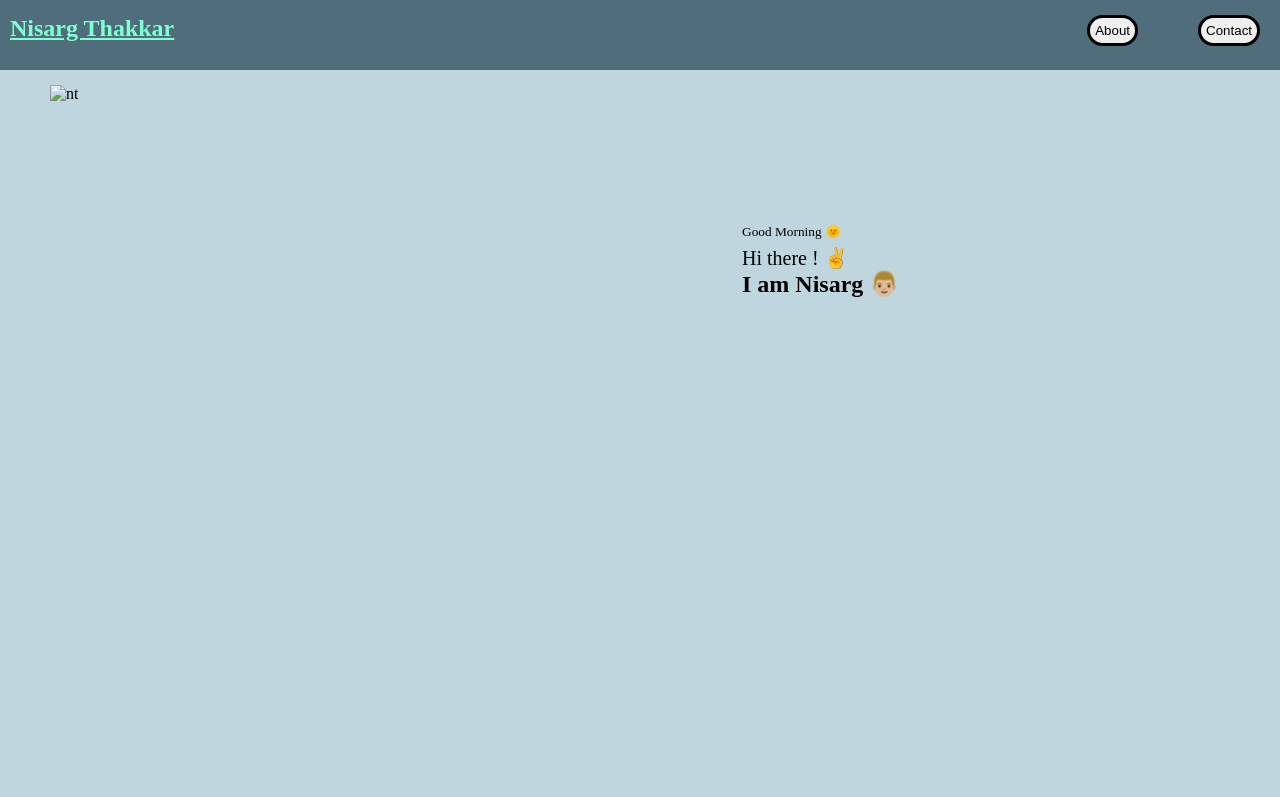
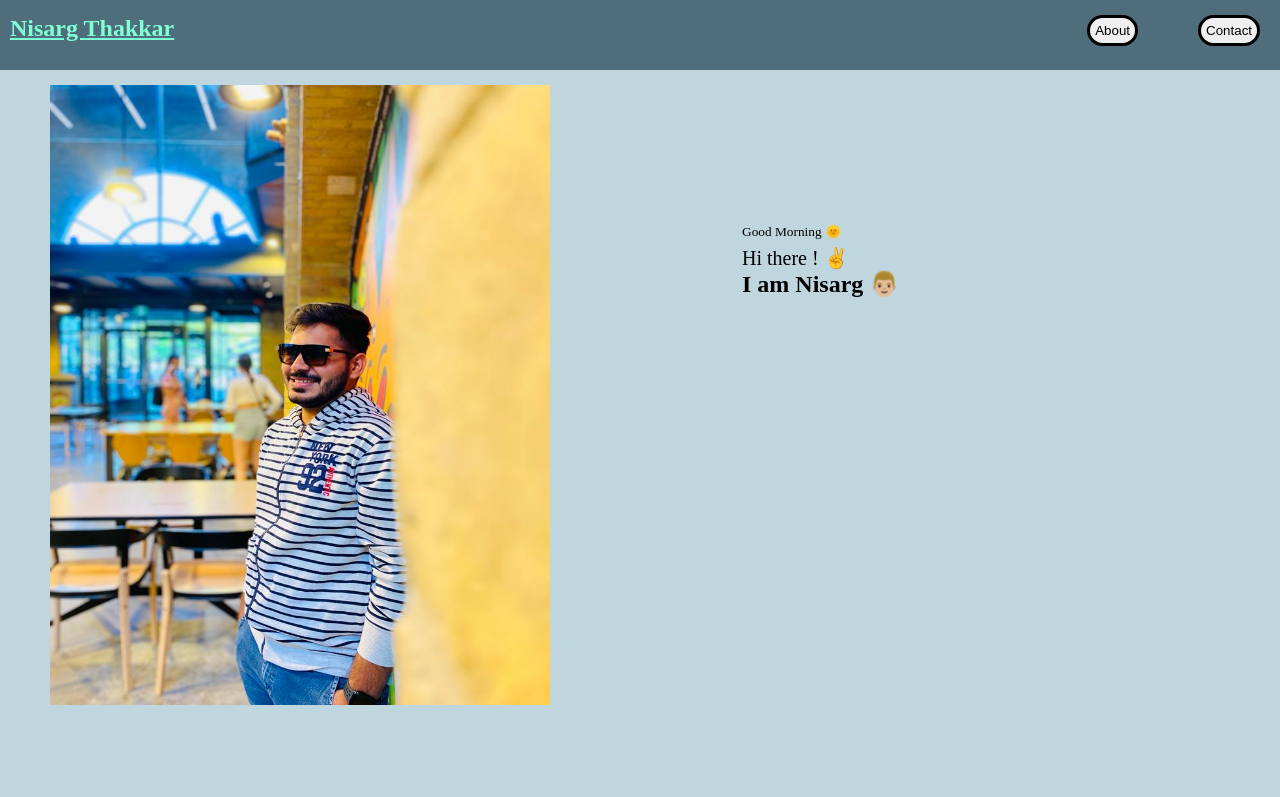
Before and after one commit to nisarg13598/Portfolio, a plain HTML site: page index.html in a window 1280 px wide. Shown: the top 797 px of the page. Drawn offline with Linux system fonts and the light colour scheme; the site is published under a folder, as on GitHub Pages, so addresses that start at the root find nothing.

Commit message:
first committ

```diff
--- a/index.html
+++ b/index.html
@@ -38,7 +38,7 @@
     </div>
 
     <div class="main" id="N1">
-        <img src="/image.jpg/nt.jpg" alt="nt">
+        <img src="./image.jpg/nt.jpg" alt="nt">
         <div class="superscript">
             <sup>Good Morning &#127774</sup>
             <p style="font-size: 20px;">Hi there ! &#9996</p>
```
